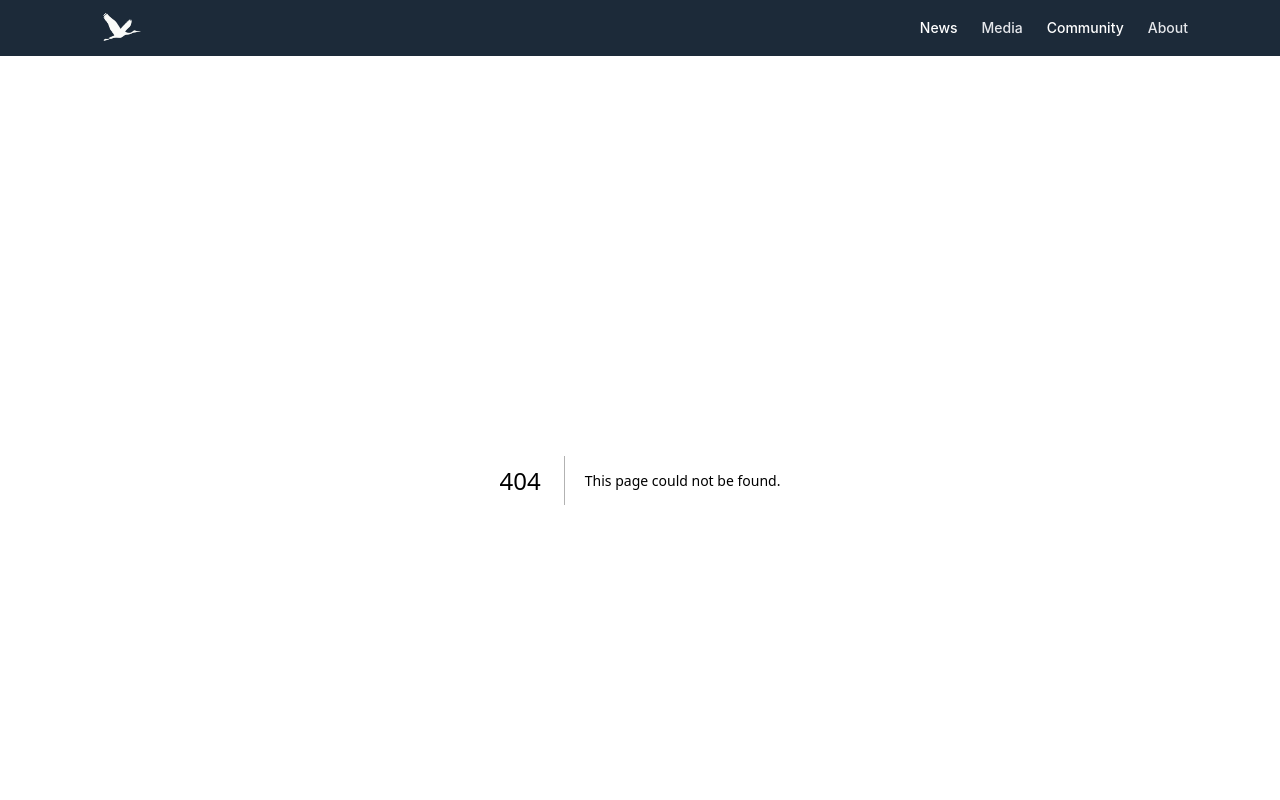
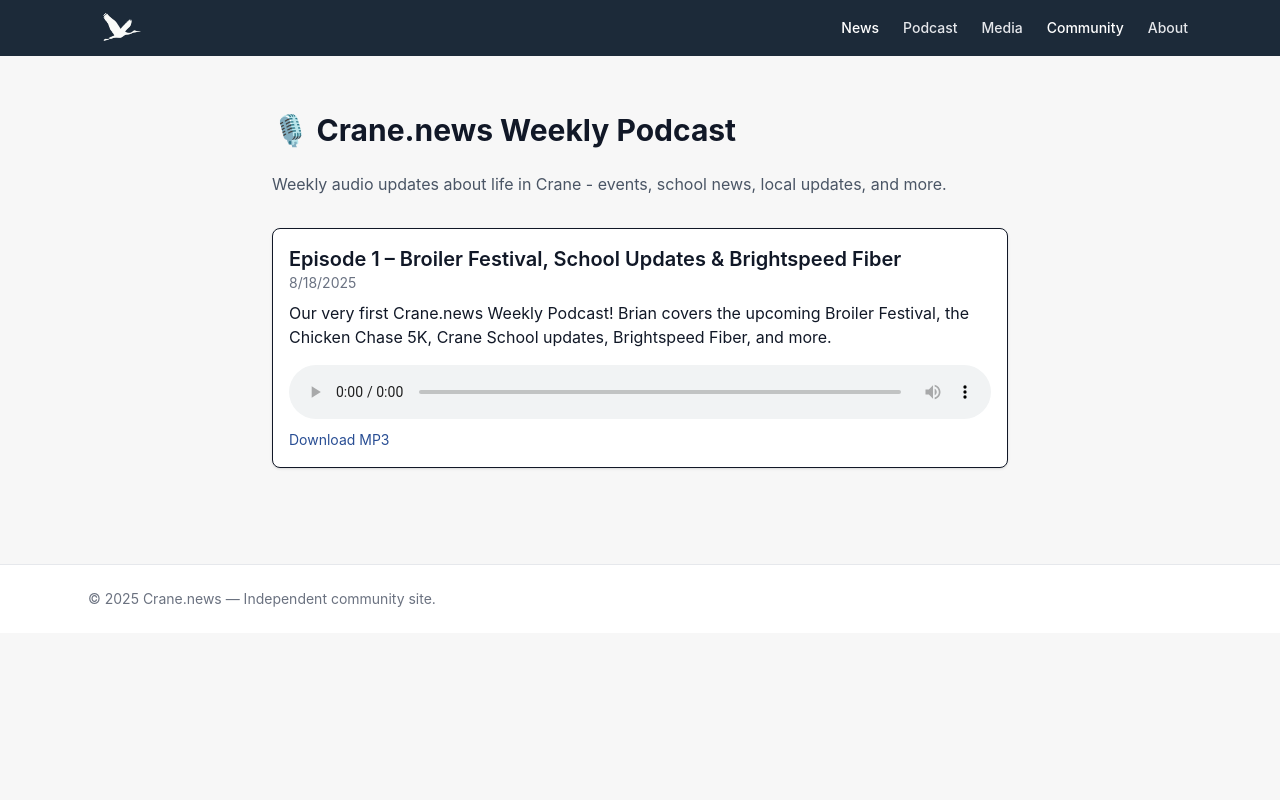
Before and after one commit to WarmMilkCodes/crane-news, a Next.js app: page /podcast in a window 1280 px wide. Before the commit this address had no page. Shown: the top 800 px of the page. Built offline with nearby package versions, Linux system fonts and the light colour scheme.

Commit message:
prep for podcast

```diff
--- /dev/null
+++ b/src/app/podcast/page.tsx
@@ -0,0 +1,61 @@
+// src/app/podcast/page.tsx
+import Link from "next/link";
+
+type Episode = {
+  slug: string;
+  title: string;
+  date: string;
+  description: string;
+  audio: string; // mp3 or m4a file path
+};
+
+const episodes: Episode[] = [
+  {
+    slug: "ep1",
+    title: "Episode 1 – Broiler Festival, School Updates & Brightspeed Fiber",
+    date: "2025-08-18",
+    description:
+      "Our very first Crane.news Weekly Podcast! Brian covers the upcoming Broiler Festival, the Chicken Chase 5K, Crane School updates, Brightspeed Fiber, and more.",
+    audio: "/podcast/ep1.mp3", // file placed in /public/podcast
+  },
+];
+
+export default function PodcastPage() {
+  return (
+    <div className="max-w-3xl mx-auto px-4 py-8">
+      <h1 className="text-3xl font-bold mb-6">🎙️ Crane.news Weekly Podcast</h1>
+      <p className="mb-8 text-gray-600">
+        Weekly audio updates about life in Crane - events, school news, local
+        updates, and more.
+      </p>
+
+      <div className="space-y-8">
+        {episodes.map((ep) => (
+          <div
+            key={ep.slug}
+            className="border rounded-lg p-4 shadow bg-white dark:bg-gray-900"
+          >
+            <h2 className="text-xl font-semibold">{ep.title}</h2>
+            <p className="text-sm text-gray-500 mb-2">
+              {new Date(ep.date).toLocaleDateString()}
+            </p>
+            <p className="mb-4">{ep.description}</p>
+
+            <audio controls className="w-full mb-2">
+              <source src={ep.audio} type="audio/mpeg" />
+              Your browser does not support the audio element.
+            </audio>
+
+            <Link
+              href={ep.audio}
+              className="text-blue-600 hover:underline text-sm"
+              download
+            >
+              Download MP3
+            </Link>
+          </div>
+        ))}
+      </div>
+    </div>
+  );
+}
--- a/src/components/SiteHeader.tsx
+++ b/src/components/SiteHeader.tsx
@@ -17,6 +17,9 @@ const NAV: Group[] = [
       { label: "All News", href: "/news" },
       { label: "Sports", href: "/sports" },
     ],
+  },
+  {
+    label: "Podcast", href: "/podcast"
   },
   { label: "Media", href: "/media" },
   {
```
